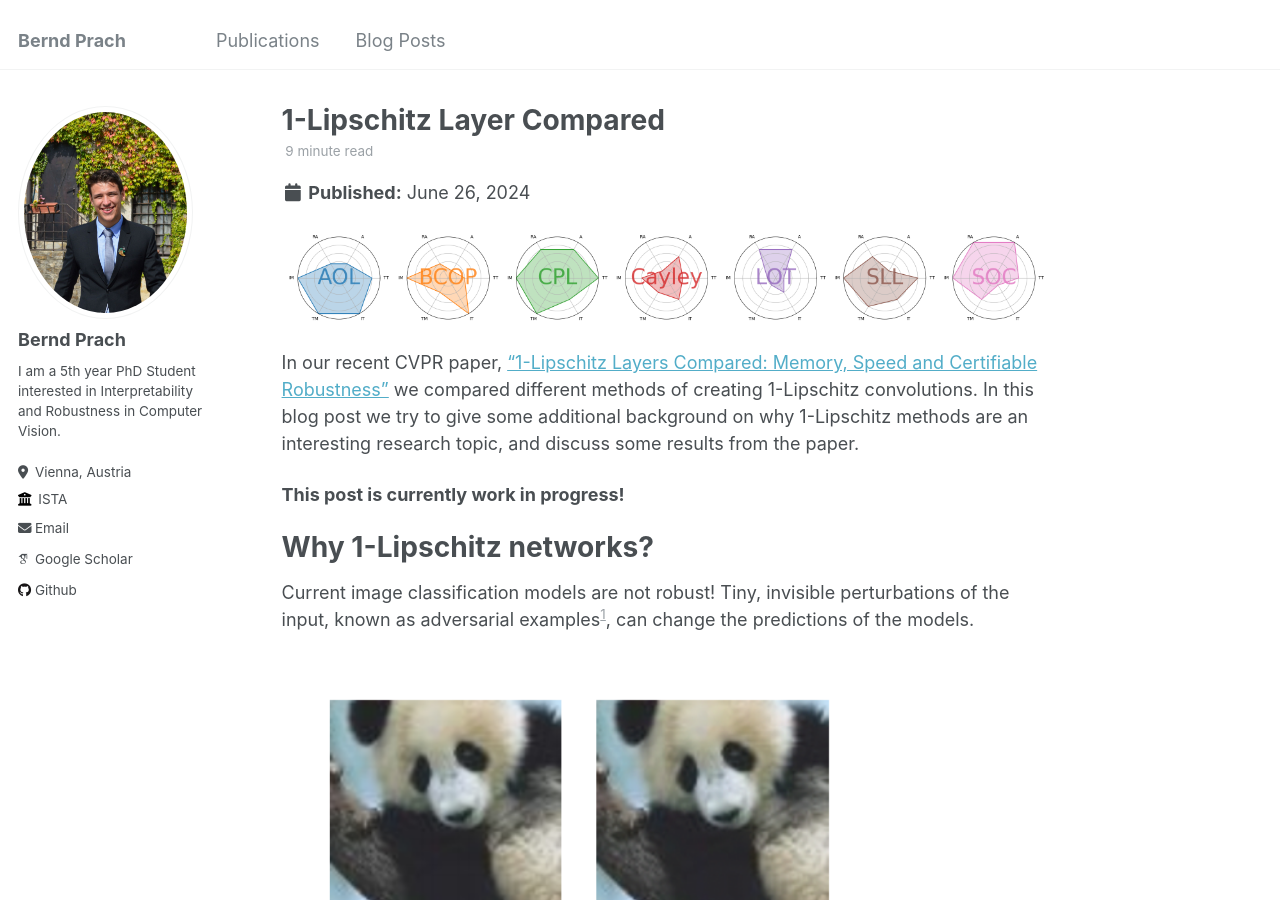
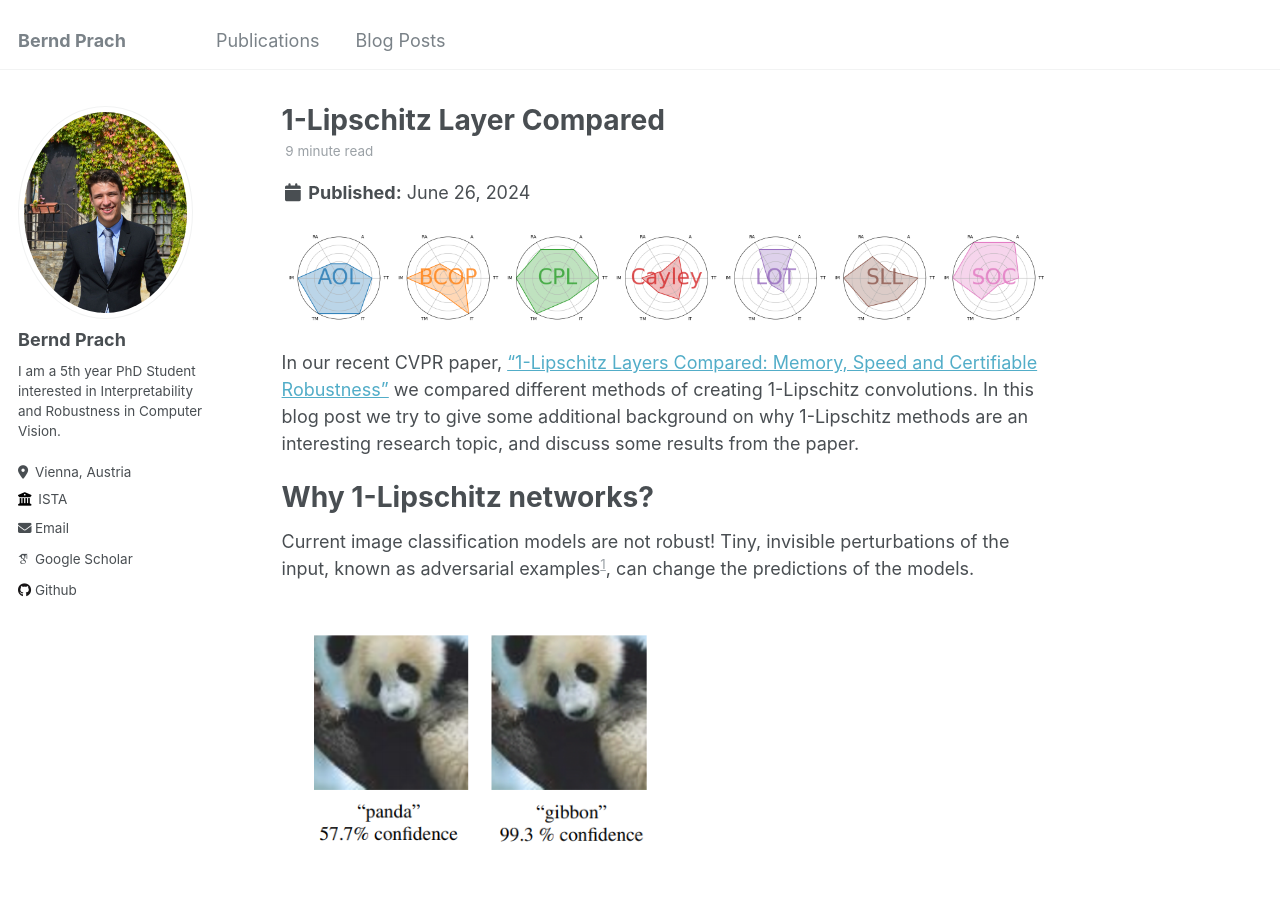
Before and after one commit to berndprach/berndprach.github.io, a Jekyll site: the page built from _posts/2024-06-26-1LipschitzLayersCompared.md, in a window 1280 px wide and 900 px high. Built offline with Jekyll 4.4.1, drawn with Linux system fonts in a browser that asks for light colours; some web fonts are replaced.

Commit message:
Update 2024-06-26-1LipschitzLayersCompared.md

```diff
--- a/_posts/2024-06-26-1LipschitzLayersCompared.md
+++ b/_posts/2024-06-26-1LipschitzLayersCompared.md
@@ -14,8 +14,6 @@ In our recent CVPR paper,
 we compared different methods of creating 1-Lipschitz convolutions.
 In this blog post we try to give some additional background on why 1-Lipschitz methods are an interesting research topic, and discuss some results from the paper.
 
-**This post is currently work in progress!**
-
 Why 1-Lipschitz networks?
 ======
 
@@ -24,7 +22,7 @@ Tiny, invisible perturbations of the input, known as adversarial examples[^ae],
 
 [^ae]: Szegedy et al. 2014; Goodfellow, Shlens, and Szegedy 2015
 
-<img src="/images/blog-posts/adv_panda.png" alt="Adversarial Panda" width="600"/>
+<img src="/images/blog-posts/adv_panda.png" alt="Adversarial Panda" width="400"/>
 
 We study adversarial example mostly to learn more about neural networks,
 and potentlially build models that e.g. generalize better in the future.
@@ -49,7 +47,7 @@ Once we know how to build 1-Lipschitz layers, we can simply construct 1-Lipschit
 When classifying an image using a 1-Lipschitz network, by construction, any perturbation of the input image can change the output of the network by at most the same amount.
 Therefore, if the difference of the larges 2 class scores of the original image is large enough,
 we can be sure that no perturbation of certain magnitude can change the order of outputs, and therefore the prediction of the model.
-<img src="/images/blog-posts/ls_margin.png" alt="Robust Classification" width="600"/>
+<img src="/images/blog-posts/ls_margin.png" alt="Robust Classification" width="400"/>
 
 
 Existing 1-Lipschitz Convolutions
```
